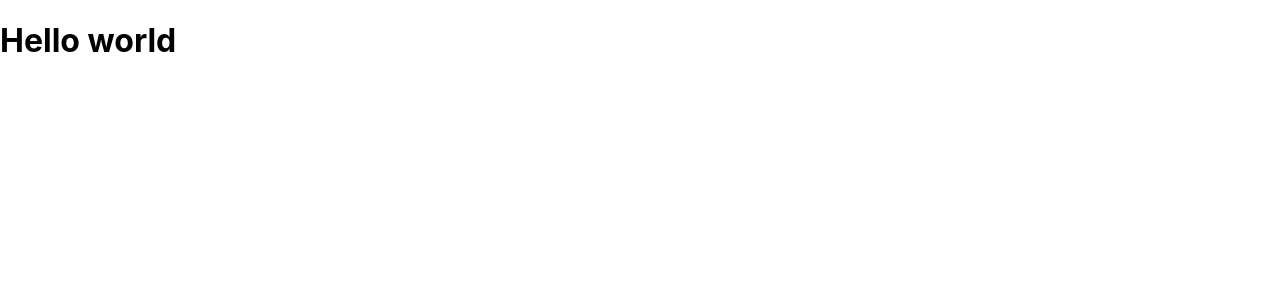
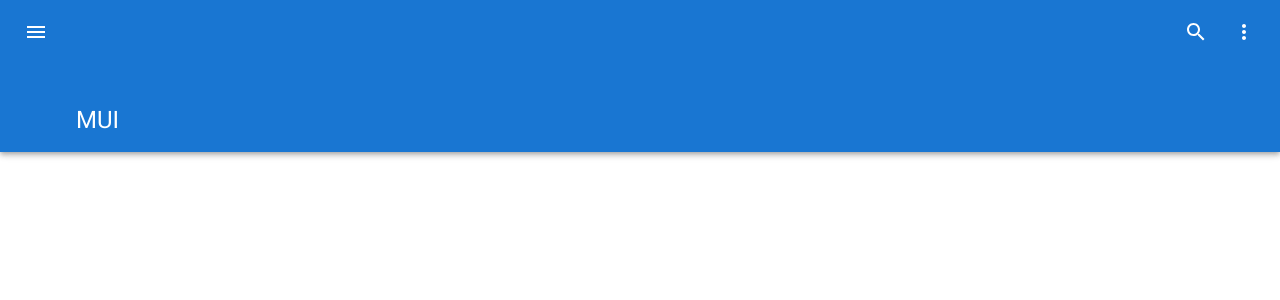
Before and after one commit to RavinduSathsara/news-app-React-js, a React (Create React App) app: page / in a window 1280 px wide. Shown: the top 300 px of the page. Built offline with nearby package versions, Linux system fonts and the light colour scheme.

Commit message:
Add NavBar to the app

```diff
--- a/package.json
+++ b/package.json
@@ -3,6 +3,10 @@
   "version": "0.1.0",
   "private": true,
   "dependencies": {
+    "@emotion/react": "^11.6.0",
+    "@emotion/styled": "^11.6.0",
+    "@mui/icons-material": "^5.1.1",
+    "@mui/material": "^5.1.1",
     "@testing-library/jest-dom": "^5.15.0",
     "@testing-library/react": "^11.2.7",
     "@testing-library/user-event": "^12.8.3",
--- a/public/index.html
+++ b/public/index.html
@@ -24,6 +24,14 @@
       work correctly both with client-side routing and a non-root public URL.
       Learn how to configure a non-root public URL by running `npm run build`.
     -->
+    <link
+      rel="stylesheet"
+      href="https://fonts.googleapis.com/css?family=Roboto:300,400,500,700&display=swap"
+    />
+    <link
+      rel="stylesheet"
+      href="https://fonts.googleapis.com/icon?family=Material+Icons"
+    />
     <title>React App</title>
   </head>
   <body>
--- a/src/App.jsx
+++ b/src/App.jsx
@@ -1,9 +1,10 @@
 import React from "react";
+import AppNavBar from "./components/AppNavBar";
 
 const App = () => {
   return (
     <div>
-      <h1>Hello world</h1>
+      <AppNavBar />
     </div>
   );
 };
--- /dev/null
+++ b/src/components/AppNavBar.jsx
@@ -0,0 +1,63 @@
+import * as React from "react";
+import { styled } from "@mui/material/styles";
+import AppBar from "@mui/material/AppBar";
+import Box from "@mui/material/Box";
+import Toolbar from "@mui/material/Toolbar";
+import IconButton from "@mui/material/IconButton";
+import Typography from "@mui/material/Typography";
+import MenuIcon from "@mui/icons-material/Menu";
+import SearchIcon from "@mui/icons-material/Search";
+import MoreIcon from "@mui/icons-material/MoreVert";
+
+const StyledToolbar = styled(Toolbar)(({ theme }) => ({
+  alignItems: "flex-start",
+  paddingTop: theme.spacing(1),
+  paddingBottom: theme.spacing(2),
+  // Override media queries injected by theme.mixins.toolbar
+  "@media all": {
+    minHeight: 128,
+  },
+}));
+
+const AppNavBar = () => {
+  return (
+    <div>
+      <Box sx={{ flexGrow: 1 }}>
+        <AppBar position="static">
+          <StyledToolbar>
+            <IconButton
+              size="large"
+              edge="start"
+              color="inherit"
+              aria-label="open drawer"
+              sx={{ mr: 2 }}
+            >
+              <MenuIcon />
+            </IconButton>
+            <Typography
+              variant="h5"
+              noWrap
+              component="div"
+              sx={{ flexGrow: 1, alignSelf: "flex-end" }}
+            >
+              MUI
+            </Typography>
+            <IconButton size="large" aria-label="search" color="inherit">
+              <SearchIcon />
+            </IconButton>
+            <IconButton
+              size="large"
+              aria-label="display more actions"
+              edge="end"
+              color="inherit"
+            >
+              <MoreIcon />
+            </IconButton>
+          </StyledToolbar>
+        </AppBar>
+      </Box>
+    </div>
+  );
+};
+
+export default AppNavBar;
```
Also changed, not shown: 1 other file (tests, documents, lock files or other folders).
